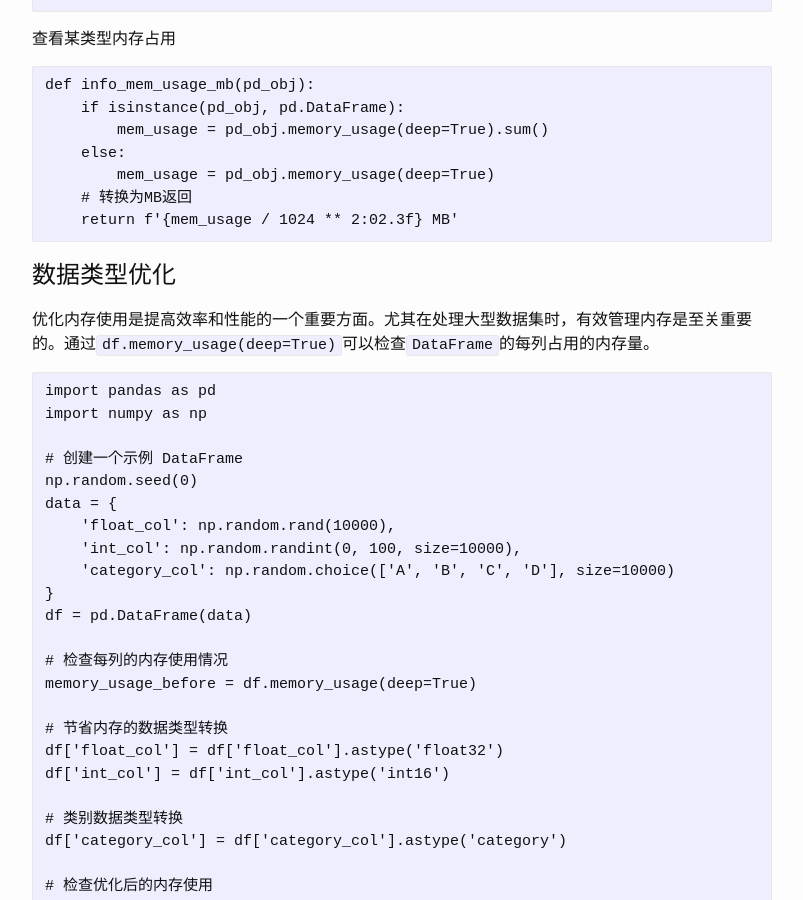
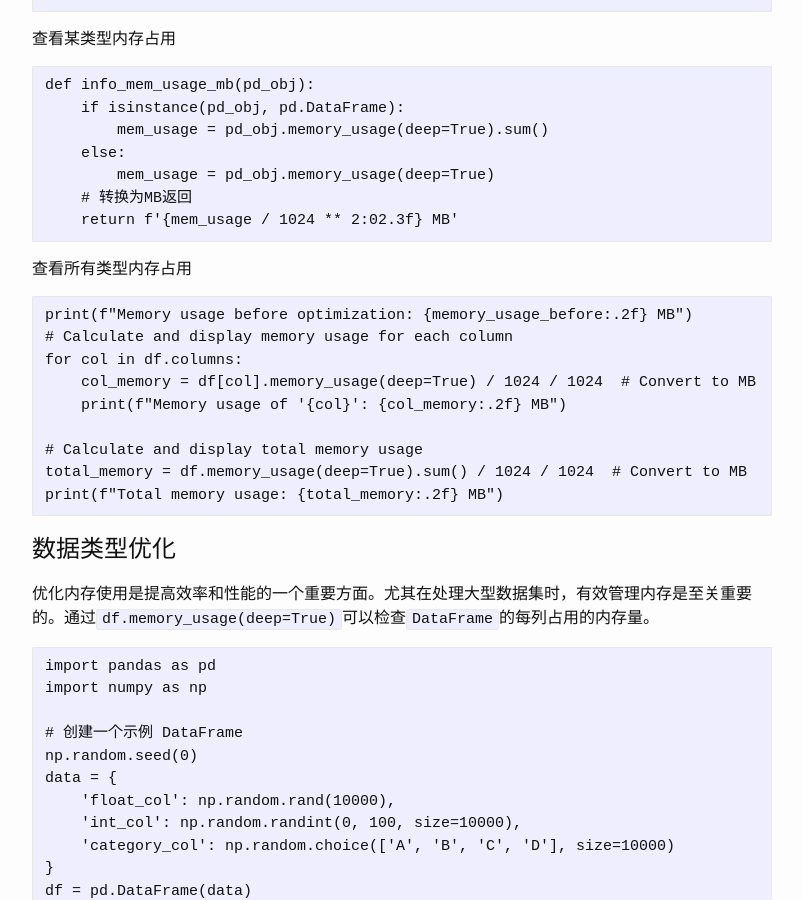
Before and after one commit to josephstalin117/josephstalin117.github.io, a Jekyll site: the page built from _posts/2024-10-9-python-performance-optimization.markdown, in a window 1280 px wide and 900 px high, scrolled down 1241 px. Shown: the whole window, without its empty margins (238-1041 px from the left). Built offline with Jekyll 4.4.1, drawn with Linux system fonts in a browser that asks for light colours.

Commit message:
update python performer

````diff
--- a/_posts/2024-10-9-python-performance-optimization.markdown
+++ b/_posts/2024-10-9-python-performance-optimization.markdown
@@ -64,6 +64,19 @@ def info_mem_usage_mb(pd_obj):
         mem_usage = pd_obj.memory_usage(deep=True)
     # 转换为MB返回
     return f'{mem_usage / 1024 ** 2:02.3f} MB'
+```
+
+查看所有类型内存占用
+```
+print(f"Memory usage before optimization: {memory_usage_before:.2f} MB")
+# Calculate and display memory usage for each column
+for col in df.columns:
+    col_memory = df[col].memory_usage(deep=True) / 1024 / 1024  # Convert to MB
+    print(f"Memory usage of '{col}': {col_memory:.2f} MB")
+
+# Calculate and display total memory usage
+total_memory = df.memory_usage(deep=True).sum() / 1024 / 1024  # Convert to MB
+print(f"Total memory usage: {total_memory:.2f} MB")
 ```
 
 # 数据类型优化
````
